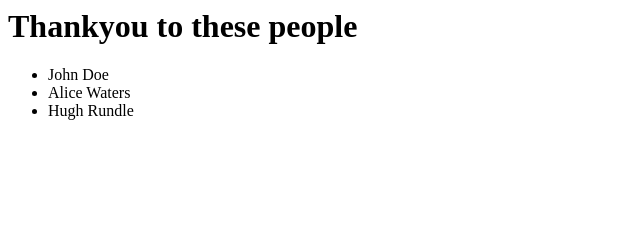
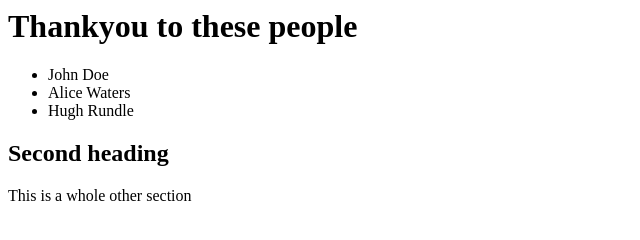
Before and after one commit to hughrun/actions_testing, a plain HTML site: page contributors.html in a window 1280 px wide. Shown: the whole page, without its empty margins (0-640 px from the left). Drawn offline with Linux system fonts and the light colour scheme.

Commit message:
update for library map

```diff
--- a/contributors.html
+++ b/contributors.html
@@ -11,5 +11,9 @@
         <li>Hugh Rundle</li>
       </ul>
     </div>
+    <section>
+      <h2>Second heading</h2>
+      <p>This is a whole other section</p>
+    </section>
   </body>
 </html>
```
Also changed, not shown: .github/scripts/contributors.js.
